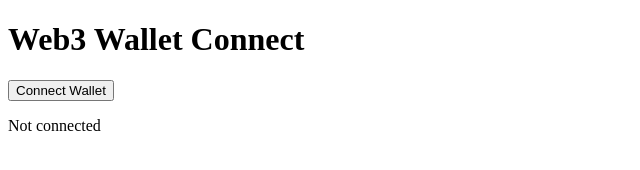
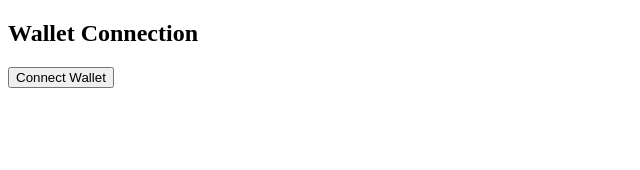
Before and after one commit to james4212/Airdrops8, a plain HTML site: page index.html in a window 1280 px wide. Shown: the whole page, without its empty margins (0-640 px from the left). Drawn offline with Linux system fonts and the light colour scheme.

Commit message:
Update index.html

```diff
--- a/index.html
+++ b/index.html
@@ -1,19 +1,15 @@
 <!DOCTYPE html>
 <html lang="en">
 <head>
-  <meta charset="UTF-8" />
-  <title>My First Web3 App</title>
+  <meta charset="UTF-8">
+  <title>MetaMask Mobile Detect</title>
 </head>
 <body>
 
-  <h1>Web3 Wallet Connect</h1>
+<h2>Wallet Connection</h2>
+<button id="connectBtn">Connect Wallet</button>
+<p id="status"></p>
 
-  <button id="connectBtn">Connect Wallet</button>
-
-  <p id="status">Not connected</p>
-
-  <!-- Link JavaScript -->
-  <script src="script.js"></script>
-
+<script src="script.js"></script>
 </body>
 </html>
```
